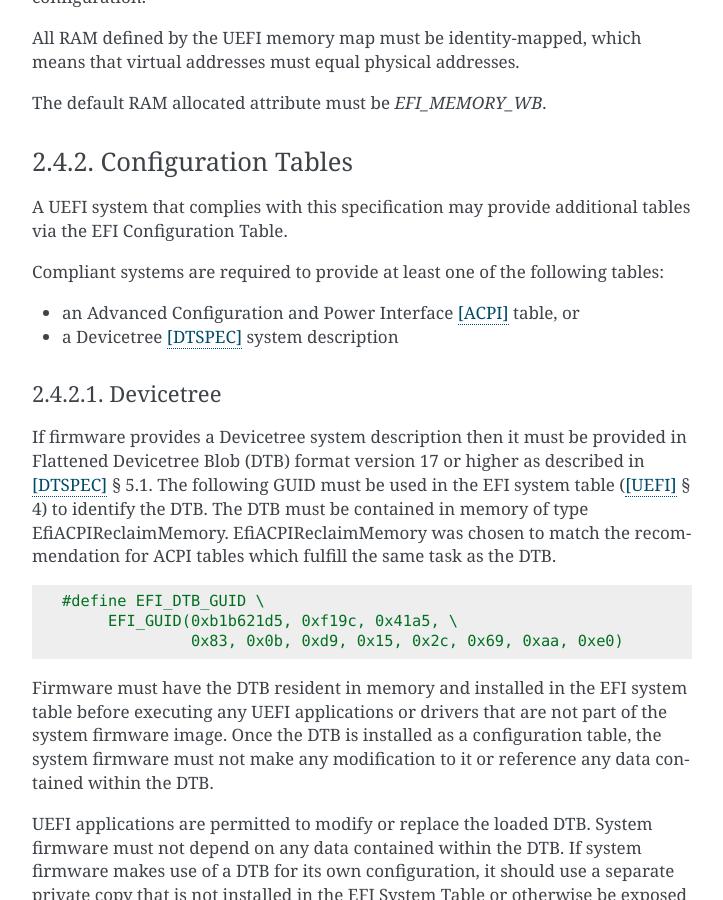
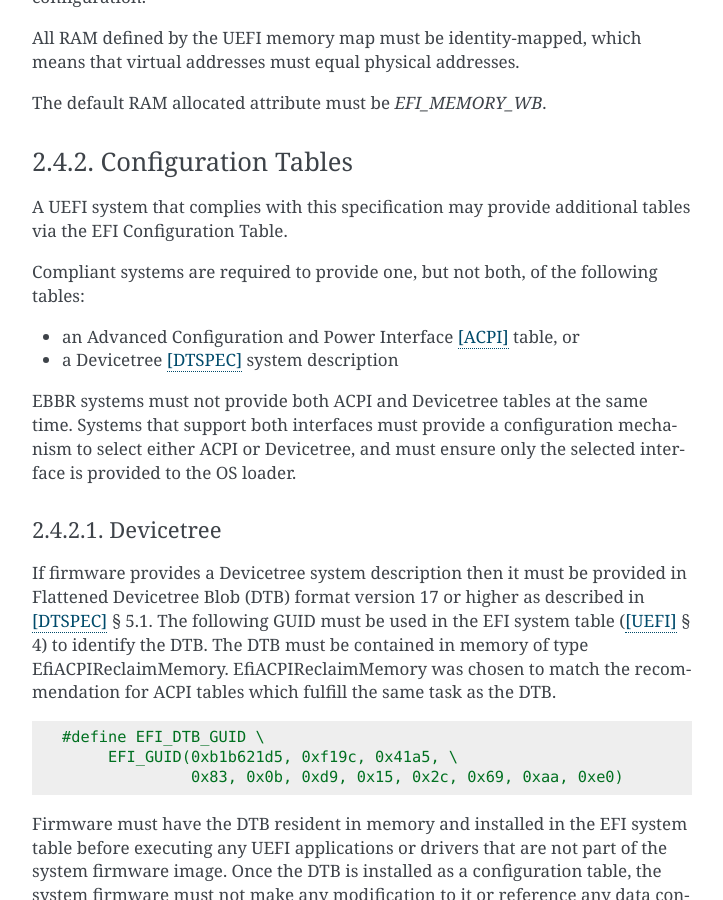
Before and after one commit to ARM-software/ebbr, a Sphinx documentation site: the page built from source/chapter2-uefi.rst, in a window 1280 px wide and 900 px high, scrolled down 5482 px. Shown: the whole window, without its empty margins (388-1111 px from the left). Built offline with Sphinx 7.4.7, drawn with Linux system fonts in a browser that asks for light colours.

Commit message:
Revert "Remove the exclusive-or language around DT or ACPI"
This reverts commit bec3ce581273ddee282d68c15e834da80887c442. This
change has not been agreed to but was committed accidentally.

Signed-off-by: Grant Likely <grant.likely@arm.com>

```diff
--- a/source/chapter2-uefi.rst
+++ b/source/chapter2-uefi.rst
@@ -253,11 +253,17 @@ Configuration Tables
 A UEFI system that complies with this specification may provide additional
 tables via the EFI Configuration Table.
 
-Compliant systems are required to provide at least one of the following
+Compliant systems are required to provide one, but not both, of the following
 tables:
 
 - an Advanced Configuration and Power Interface [ACPI]_ table, or
 - a Devicetree [DTSPEC]_ system description
+
+EBBR systems must not provide both ACPI and Devicetree
+tables at the same time.
+Systems that support both interfaces must provide a configuration
+mechanism to select either ACPI or Devicetree,
+and must ensure only the selected interface is provided to the OS loader.
 
 Devicetree
 ^^^^^^^^^^
```
